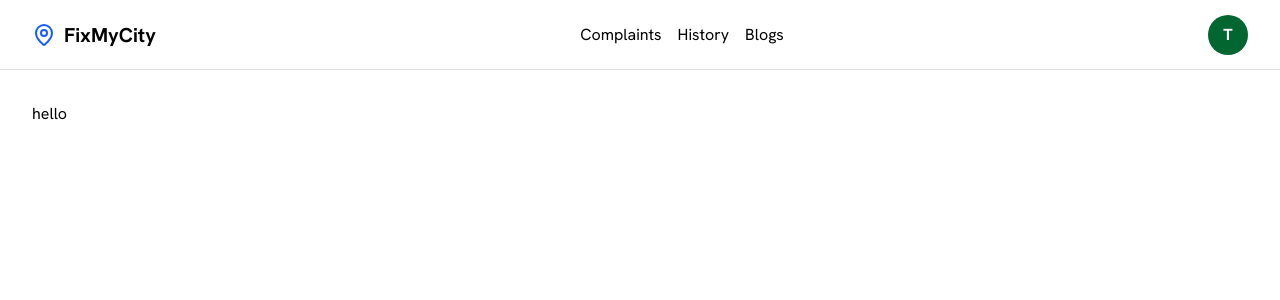
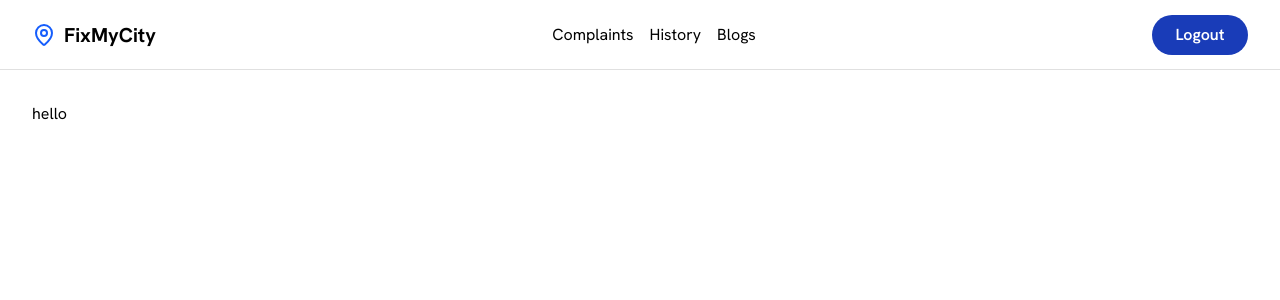
Before and after one commit to Tharshen2124/software-design-frontend, a Next.js app: page /dashboard in a window 1280 px wide. Shown: the top 300 px of the page. Built offline with nearby package versions, Linux system fonts and the light colour scheme; no server answers.

Commit message:
feat: make logout function work

```diff
--- a/src/components/NavigationLayout/TopBar.jsx
+++ b/src/components/NavigationLayout/TopBar.jsx
@@ -2,13 +2,35 @@ import { useState } from "react";
 import { MapPin, Menu, X } from "lucide-react";
 import Link from "next/link";
 import { Sidebar } from "./Sidebar";
+import { backendURL } from "@/utils/env";
+import { useRouter } from "next/router";
 
 export default function NavigationBar() {
   const [isSidebarOpen, setIsSidebarOpen] = useState(false);
-
+  const router = useRouter()
   const toggleSidebar = () => {
     setIsSidebarOpen(!isSidebarOpen);
   };
+
+  async function handleLogout() {
+    try {
+      const response = await fetch(`${backendURL}/auth/logout`, {
+        headers: {
+          "Accept": "application/json",
+        },
+      })
+
+      if(response.ok) {
+        alert("Successfully logged out!")
+        router.push('/')
+      }
+    } catch(error) {
+      console.log("Error", error)
+      alert("error occured during logout")
+    }
+
+
+  }
 
   return (
     <>
@@ -24,16 +46,16 @@ export default function NavigationBar() {
             <Link href="/complaints" className="hover:text-blue-400">
               Complaints
             </Link>
-            <Link href="/history" className="ml-4 hover:text-blue-400">
+            <Link href="/bruh" className="ml-4 hover:text-blue-400">
               History
             </Link>
             <Link href="/blog" className="ml-4 hover:text-blue-400">
               Blogs
             </Link>
           </div>
-            <div className="w-10 h-10 rounded-full bg-green-800 flex items-center justify-center text-white font-bold">
-              T
-            </div>
+           <button onClick={() => handleLogout()} className="w-24 h-10 rounded-full bg-blue-800 flex items-center justify-center text-white font-semibold">
+              Logout
+            </button>
         </div>
       </nav>
       <Sidebar isOpen={isSidebarOpen} onClose={toggleSidebar} />
```
